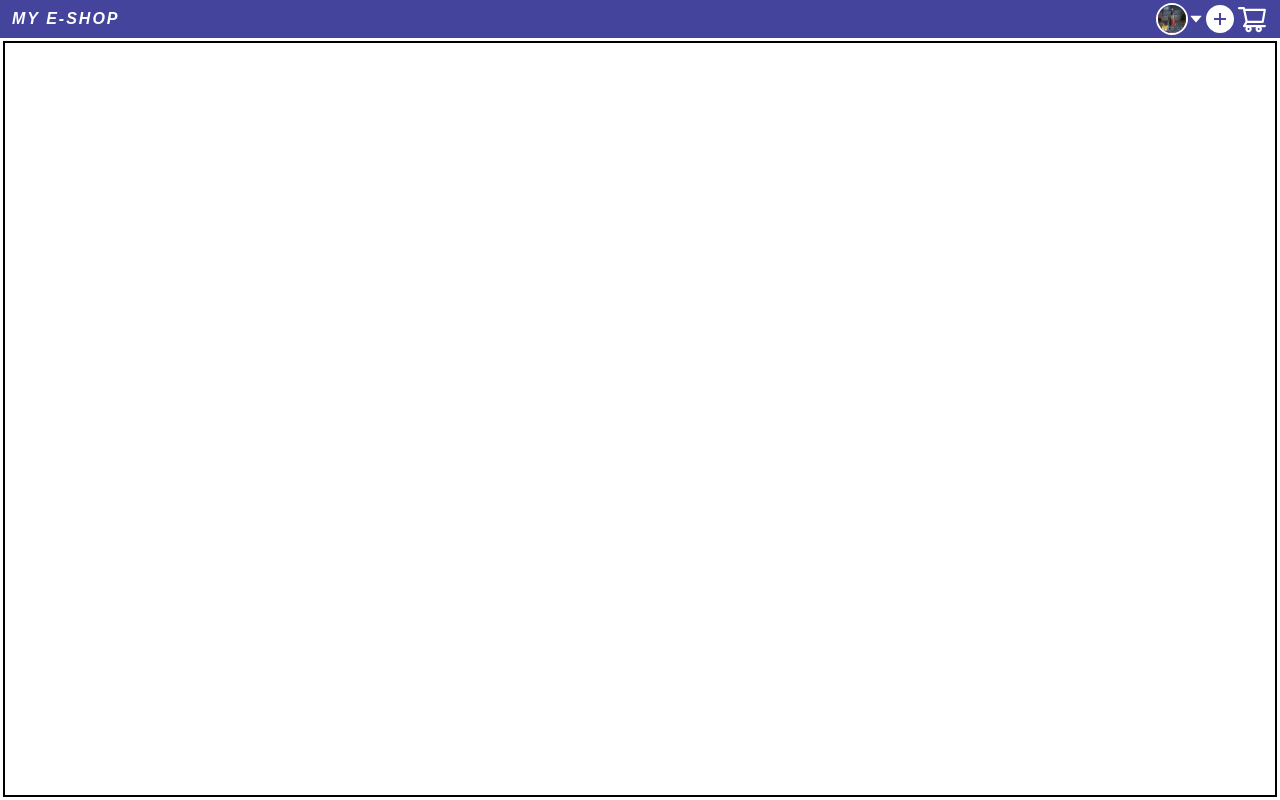
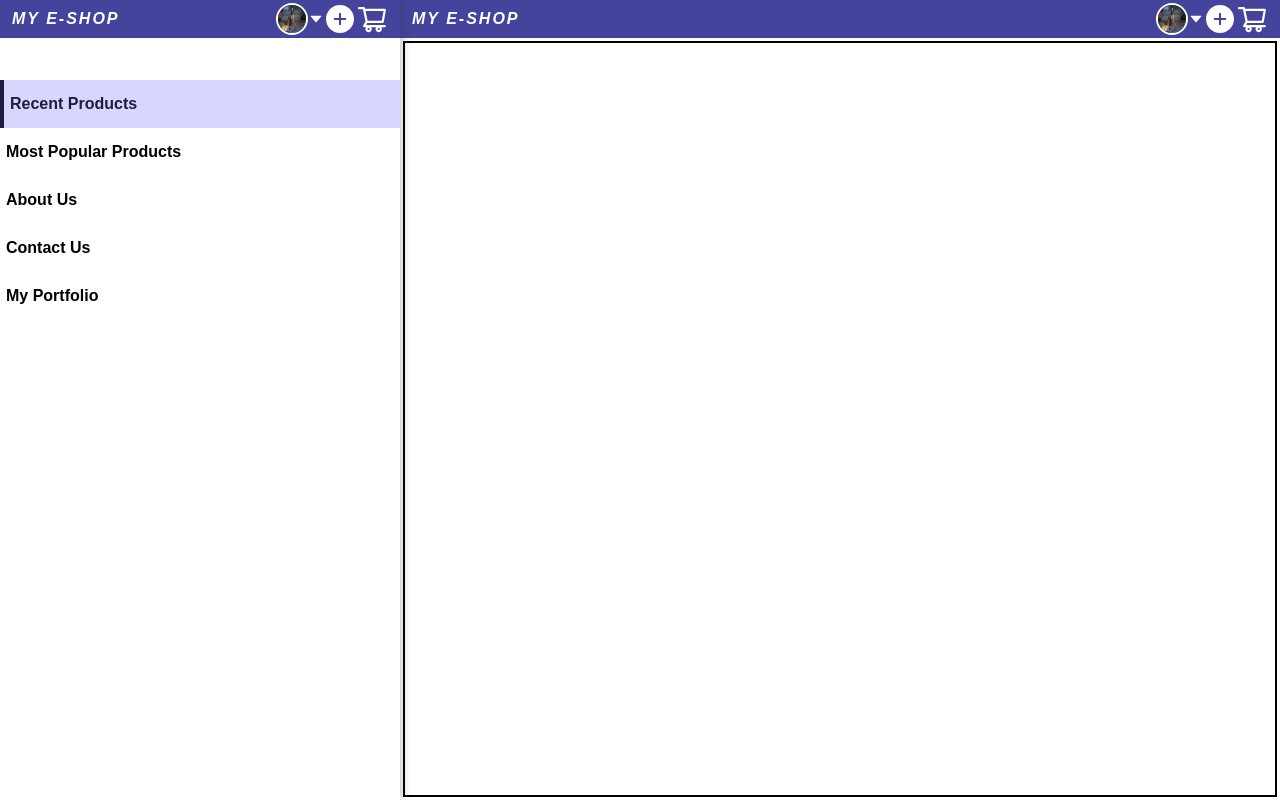
Before and after one commit to chineduogada/learning_react_hooks, a React (Create React App) app: page / in a window 1280 px wide. Built offline with nearby package versions, Linux system fonts and the light colour scheme.

Commit message:
styles for aside

```diff
--- a/src/components/Aside/Aside.scss
+++ b/src/components/Aside/Aside.scss
@@ -46,3 +46,12 @@
     }
   }
 }
+
+@media screen and (min-width: 768px) {
+  .aside {
+    clip-path: circle(100%);
+
+    position: relative;
+    height: 100vh;
+  }
+}
--- a/src/components/Layout/Layout.scss
+++ b/src/components/Layout/Layout.scss
@@ -1,6 +1,10 @@
 .layout {
+  display: flex;
+  align-items: stretch;
+
   &__main-area {
     min-height: 100vh;
+    flex: 1 1 auto;
 
     display: flex;
     flex-direction: column;
```
